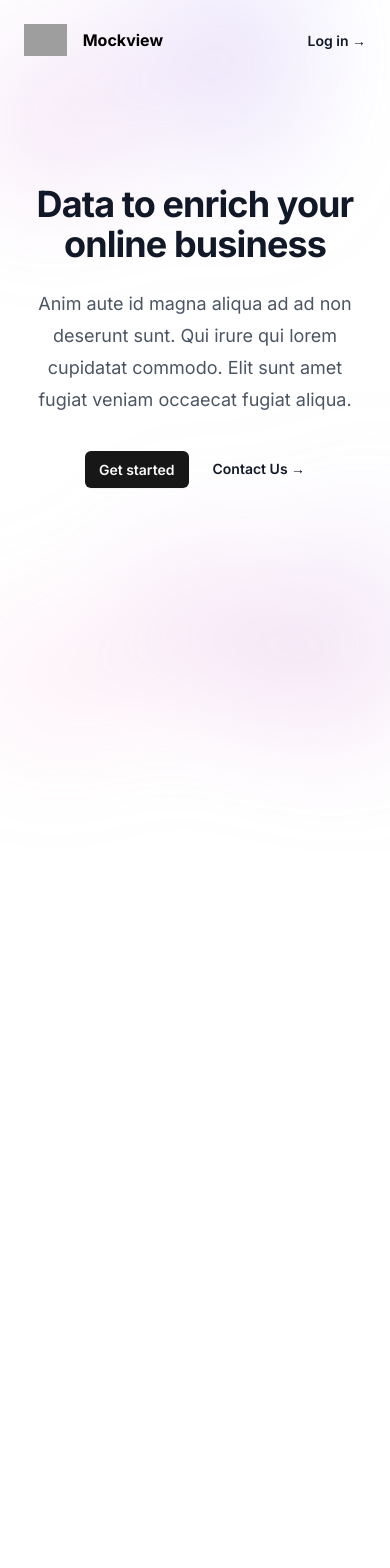
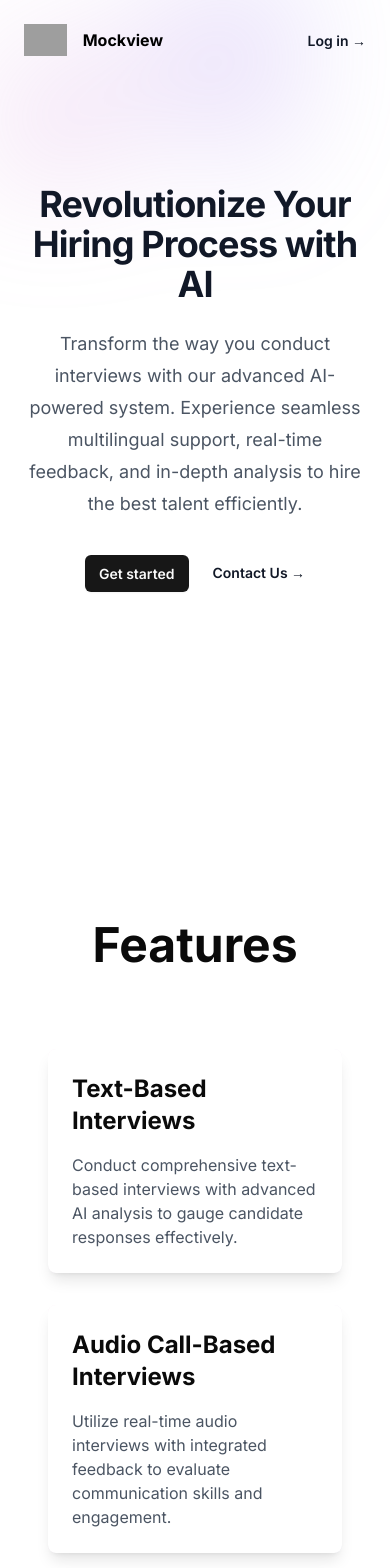
Before and after one commit to AwaisOem/interview-lingo, a Next.js app: page / in a window 390 px wide. Shown: the top 1568 px of the page. Before the commit the page ends 844 px from the top, so only its background shows below. Built offline with nearby package versions, Linux system fonts and the light colour scheme; no server answers; grey boxes are pictures that could not be loaded.

Commit message:
landing-page-changes

```diff
--- a/app/page.jsx
+++ b/app/page.jsx
@@ -1,10 +1,12 @@
 import { SignedIn } from "@clerk/nextjs";
 import { SignedOut } from "@clerk/nextjs";
+import { BriefcaseIcon, GlobeAltIcon, UserGroupIcon } from "@heroicons/react/20/solid";
 import Link from "next/link";
 
 
 export default function Home() {
-  return (
+  return (<>
+
       <div className="relative isolate px-6 pt-14 lg:px-8">
         <div
           aria-hidden="true"
@@ -30,11 +32,10 @@ export default function Home() {
           </div>
           <div className="text-center">
             <h1 className="text-4xl font-bold tracking-tight text-gray-900 sm:text-6xl">
-              Data to enrich your online business
+            Revolutionize Your Hiring Process with AI
             </h1>
             <p className="mt-6 text-lg leading-8 text-gray-600">
-              Anim aute id magna aliqua ad ad non deserunt sunt. Qui irure qui lorem cupidatat commodo. Elit sunt amet
-              fugiat veniam occaecat fugiat aliqua.
+            Transform the way you conduct interviews with our advanced AI-powered system. Experience seamless multilingual support, real-time feedback, and in-depth analysis to hire the best talent efficiently.
             </p>
             <div className="mt-10 flex items-center justify-center gap-x-6">
               <SignedOut>
@@ -79,6 +80,182 @@ export default function Home() {
             className="relative left-[calc(50%+3rem)] aspect-[1155/678] w-[36.125rem] -translate-x-1/2 bg-gradient-to-tr from-[#ff80b5] to-[#9089fc] opacity-30 sm:left-[calc(50%+36rem)] sm:w-[72.1875rem]"
           />
         </div>
+          <FeaturesSection />
+          <TargetAudienceSection />
+          <GoalsSection />
       </div>
+        <Footer />
+    </>
   )
 }
+
+
+
+const TargetAudienceSection = () => {
+  const targetAudiences = [
+    {
+      icon: <GlobeAltIcon className="w-12 h-12 text-indigo-600" />,
+      title: 'Asia Region',
+      description: 'Focusing on Urdu/Hindi speakers to enhance local hiring processes.',
+    },
+    {
+      icon: <UserGroupIcon className="w-12 h-12 text-indigo-600" />,
+      title: 'HR Professionals',
+      description: 'Streamlining the hiring process for HR professionals with advanced AI tools.',
+    },
+    {
+      icon: <BriefcaseIcon className="w-12 h-12 text-indigo-600" />,
+      title: 'Recruiters',
+      description: 'Helping recruiters identify the best talent efficiently and effectively.',
+    },
+    {
+      icon: <UserGroupIcon className="w-12 h-12 text-indigo-600" />,
+      title: 'Hiring Managers',
+      description: 'Providing tools for hiring managers to make informed decisions.',
+    },
+  ];
+
+  return (
+    <section className="py-20">
+      <div className="container mx-auto px-6 lg:px-8">
+        <h2 className="text-5xl font-bold text-center mb-12">Our Target Audience</h2>
+        <div className="grid grid-cols-1 md:grid-cols-2 lg:grid-cols-2 gap-8">
+          {targetAudiences.map((audience, index) => (
+            <div key={index} className="relative p-8 border-2 border-gray-200 rounded-lg shadow-md bg-white">
+              <div className="flex items-center mb-4">
+                <div className="flex-shrink-0">
+                  {audience.icon}
+                </div>
+                <h3 className="ml-4 text-2xl font-bold">{audience.title}</h3>
+              </div>
+              <p className="text-gray-600">{audience.description}</p>
+              <div
+                aria-hidden="true"
+                className="absolute inset-x-0 -top-40 -z-10 transform-gpu overflow-hidden blur-3xl sm:-top-80"
+              >
+                <div
+                  style={{
+                    clipPath:
+                      'polygon(74.1% 44.1%, 100% 61.6%, 97.5% 26.9%, 85.5% 0.1%, 80.7% 2%, 72.5% 32.5%, 60.2% 62.4%, 52.4% 68.1%, 47.5% 58.3%, 45.2% 34.5%, 27.5% 76.7%, 0.1% 64.9%, 17.9% 100%, 27.6% 76.8%, 76.1% 97.7%, 74.1% 44.1%)',
+                  }}
+                  className="relative left-[calc(50%-11rem)] aspect-[1155/678] w-[36.125rem] -translate-x-1/2 rotate-[30deg] bg-gradient-to-tr from-[#ff80b5] to-[#9089fc] opacity-30 sm:left-[calc(50%-30rem)] sm:w-[72.1875rem]"
+                />
+              </div>
+            </div>
+          ))}
+        </div>
+      </div>
+    </section>
+  );
+};
+
+
+const GoalsSection = () => {
+  const goals = [
+    {
+      icon: '🌐',
+      title: 'Multi-Language Mastery',
+      description: 'Support for Urdu, Hindi, Arabic, and other languages to ensure a truly global reach. We are committed to breaking down language barriers by providing comprehensive multilingual support. This will enable users from diverse linguistic backgrounds to engage seamlessly with our platform, improving accessibility and inclusivity. Whether you are hiring from different regions or working with a diverse team, our multilingual capabilities will enhance communication and streamline the recruitment process.'
+    },
+    {
+      icon: '📎',
+      title: 'Seamless Resume Upload',
+      description: 'Easily upload and manage resumes to streamline the interview process and ensure quick access to candidate information.',
+    },
+    {
+      icon: '🎥',
+      title: 'Video-Based Interviews',
+      description: 'Conduct dynamic video interviews to assess candidates’ verbal communication skills and presentation in real-time.',
+    }
+  ];
+
+  return (
+    <section className="py-60">
+      <div className="container mx-auto px-6 lg:px-8">
+        <h2 className="text-5xl font-bold text-center mb-12">Our Ambitious Goals</h2>
+        <div className="relative">
+          <div className="absolute inset-0 -z-10 bg-gradient-to-br from-[#ff80b5] to-[#9089fc] opacity-10 rounded-xl blur-3xl"></div>
+          <div className="grid grid-cols-1 md:grid-cols-2 lg:grid-cols-3 gap-8">
+            {/* Large and Prominent Grid Item */}
+            <div className="relative bg-white p-8 rounded-xl shadow-2xl col-span-1 md:col-span-2 lg:col-span-2 lg:row-span-2 flex flex-col justify-between">
+              <div className="text-6xl mb-4">{goals[0].icon}</div>
+              <h3 className="text-3xl font-bold mb-2">{goals[0].title}</h3>
+              <p className="text-lg text-gray-700">{goals[0].description}</p>
+            </div>
+            {/* Smaller Grid Items */}
+            <div className="relative bg-white p-6 rounded-xl shadow-lg flex flex-col justify-between">
+              <div className="text-5xl mb-4">{goals[1].icon}</div>
+              <h3 className="text-2xl font-bold mb-2">{goals[1].title}</h3>
+              <p className="text-gray-600">{goals[1].description}</p>
+            </div>
+            <div className="relative bg-white p-6 rounded-xl shadow-lg flex flex-col justify-between">
+              <div className="text-5xl mb-4">{goals[2].icon}</div>
+              <h3 className="text-2xl font-bold mb-2">{goals[2].title}</h3>
+              <p className="text-gray-600">{goals[2].description}</p>
+            </div>
+          </div>
+        </div>
+      </div>
+    </section>
+  );
+};
+
+
+const Footer = () => {
+  return (
+    <footer className="relative pt-6 bg-transparent text-center mt-auto bottom-0">
+      <div className="absolute inset-0 -z-10 bg-gradient-to-r from-[#ff80b5] to-[#9089fc] opacity-30 transform -translate-y-1  rounded-lg"></div>
+      <p>&copy; 2024 Mockview. All rights reserved.</p>
+    </footer>
+  );
+};
+
+
+const FeaturesSection = () => {
+  const features = [
+    {
+      title: 'Text-Based Interviews',
+      description: 'Conduct comprehensive text-based interviews with advanced AI analysis to gauge candidate responses effectively.',
+    },
+    {
+      title: 'Audio Call-Based Interviews',
+      description: 'Utilize real-time audio interviews with integrated feedback to evaluate communication skills and engagement.',
+    },
+    {
+      title: 'Sentiment Analysis',
+      description: 'Leverage AI-driven sentiment analysis to understand candidate emotions and attitudes during interviews.',
+    },
+    {
+      title: 'Personality Assessment',
+      description: 'Assess candidates’ personalities through AI tools to match them with roles suited to their traits and behaviors.',
+    },
+    {
+      title: 'Personal Development Coaching',
+      description: 'Offer personalized coaching and feedback to candidates to help them improve their interview skills and overall performance.',
+    },
+    {
+      title: 'Job Suggestions',
+      description: 'Receive tailored job suggestions based on candidates’ skills and preferences to streamline the job search process.',
+    }
+  ];
+
+  return (
+    <section className="py-52 bg-transparent relative">
+      <div className="container mx-auto px-6 lg:px-8 relative z-10">
+        <h2 className="text-5xl font-bold text-center mb-20">Features</h2>
+        <div className="grid md:grid-cols-2 lg:grid-cols-3 gap-8">
+          {features.map((feature, index) => (
+            <div
+              key={index}
+              className="relative p-6 bg-white rounded-lg shadow-lg flex flex-col justify-between overflow-hidden"
+            >
+              <div className="absolute inset-0 -z-10 bg-gradient-to-br from-[#ff80b5] to-[#9089fc] opacity-20 blur-xl transform scale-110"></div>
+              <h3 className="text-2xl font-bold mb-4">{feature.title}</h3>
+              <p className="text-gray-600">{feature.description}</p>
+            </div>
+          ))}
+        </div>
+      </div>
+    </section>
+  );
+};
```
